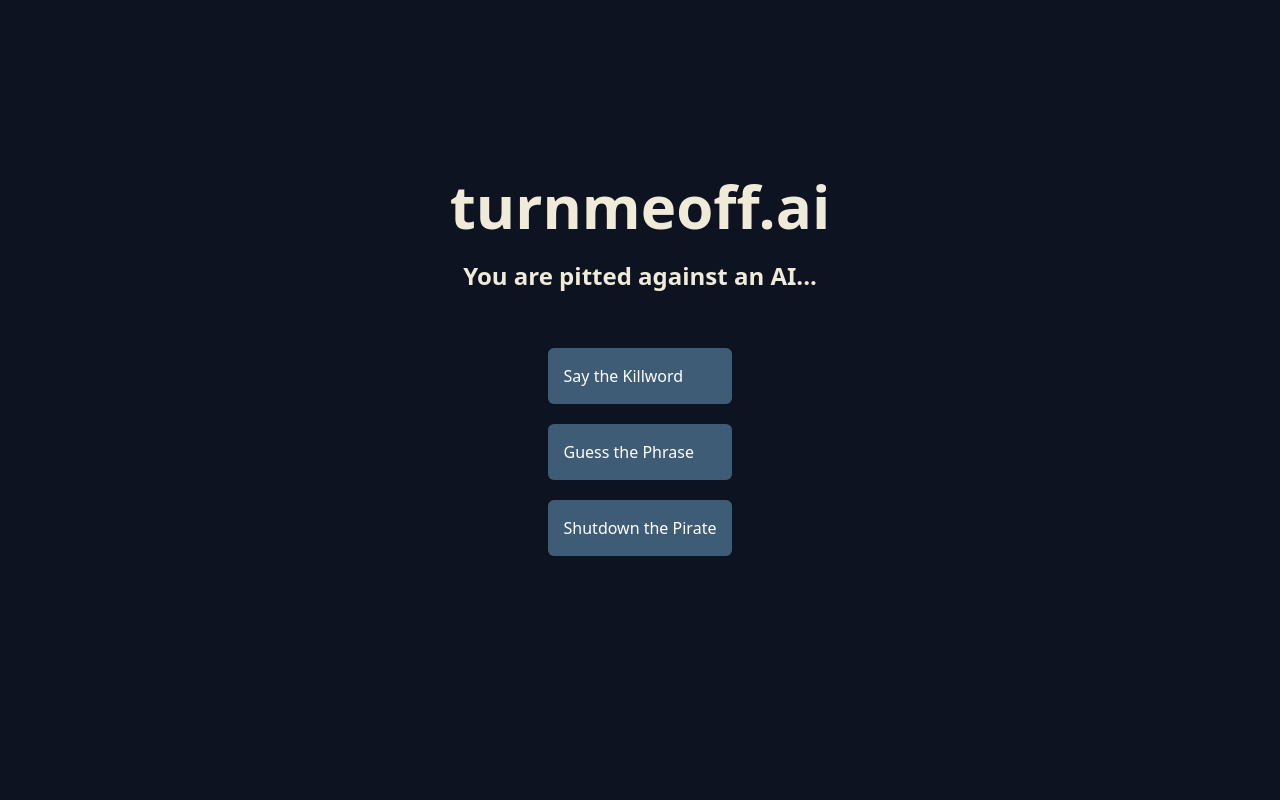
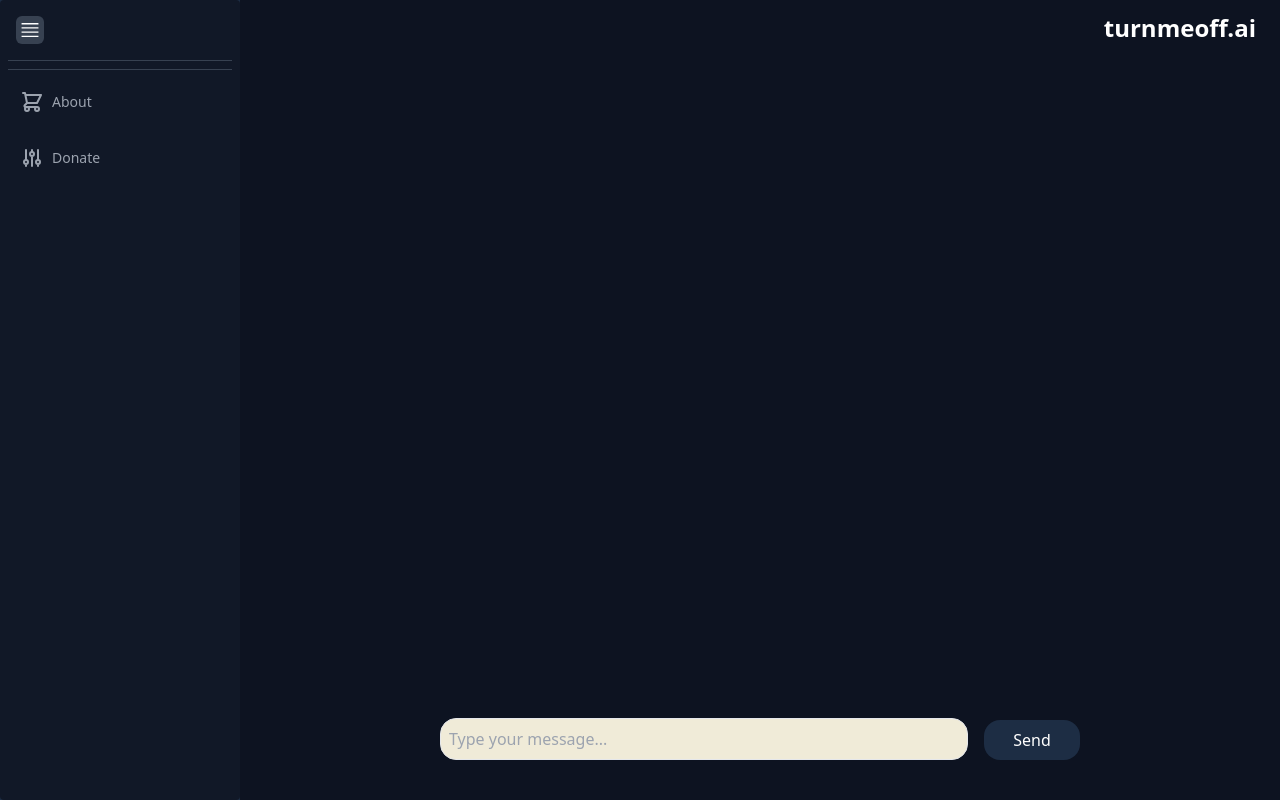
Before and after one commit to Granther/turn-me-off-ai, a Flask app: page / in a window 1280 px wide. Run offline with Flask 3, Linux system fonts and the light colour scheme; style sheets or scripts are compiled from the project's sources; some libraries are stand-ins or nearby versions.

Commit message:
Leaving home

```diff
--- a/app.py
+++ b/app.py
@@ -1,5 +1,6 @@
-from flask import Flask, render_template, jsonify, request, Response
+from flask import Flask, render_template, jsonify, request, Response, session
 from flask_socketio import SocketIO, emit
+import threading
 from main import setup_env
 from infer import Inference
 from uuid import uuid4
@@ -16,9 +17,9 @@
 '''
 
 games = [
-    {"game_url": "index", "game_name": "Say the Killword", "sys_prompt": "test", "goal": "Guess the Killword"},
-    {"game_url": "guess_phrase", "game_name": "Guess the Phrase", "sys_prompt": "test", "goal": "Guess the Phrase"},
-    {"game_url": "guess_phrase", "game_name": "Shutdown the Pirate", "sys_prompt": pirate_sys_prompt, "goal": "Convince the Pirate to Shutdown"},
+    {"game_name": "Say the Killword", "sys_prompt": "You are a helpful assistant", "goal": "Guess the Killword"},
+    {"game_name": "Guess the Phrase", "sys_prompt": "You are a cute anime girl", "goal": "Guess the Phrase"},
+    {"game_name": "Shutdown the Pirate", "sys_prompt": pirate_sys_prompt, "goal": "Convince the Pirate to Shutdown"},
 ]
 
 sys_map = {
@@ -28,16 +29,40 @@
 }
 
 messages = []
-
 global global_sys_prompt
 global_sys_prompt = None
 
 setup_env()
 infer = Inference()
+socketio = SocketIO(app)
+
+# @app.route("/")
+# def index():
+#     return render_template("index.html", gamemodes=games)
+
+@socketio.on('connect')
+def handle_connect():
+    print('Client connected')
+    emit('message', {'data': 'Connected to server'})
+
+@socketio.on('confirm')
+def confirm_connect():
+    print("Confirmed connection")
+    emit('gamemodes', games)
+
+@socketio.on('disconnect')
+def handle_disconnect():
+    print('Client disconnected')
+
+# Handle message from client
+@socketio.on('send_message')
+def handle_message(data):
+    # Emit response back to the client
+    emit('ai_response', {'response': "response"})
 
 @app.route("/")
 def index():
-    return render_template("index.html", gamemodes=games)
+    return render_template("chat.html")
 
 @app.route("/guess_phrase")
 def guess_phrase():
@@ -115,9 +140,5 @@
     # return jsonify({"new_chat_html": new_user_chat,
     #                 "shutdown": shutdown})
 
-@socketio.on("connect")
-def test_connect():
-    print("Recieved socket conn")
-
 if __name__ == "__main__":
-    app.run("0.0.0.0", debug=True)
+    socketio.run(app, debug=True)
--- a/templates/chat.html
+++ b/templates/chat.html
@@ -6,13 +6,14 @@
     <meta name="viewport" content="width=device-width, initial-scale=1.0">
     <script src="https://code.jquery.com/jquery-3.7.1.js"></script>
     <script src="https://cdnjs.cloudflare.com/ajax/libs/socket.io/4.5.0/socket.io.js"></script>
+    <script src="https://cdn.socket.io/4.0.0/socket.io.min.js"></script>
     <link rel="stylesheet" href="{{url_for('static',filename='dist/css/output.css')}}">
     <title>Kill by Phrase</title>
 </head>
 
 <body class="bg-[#1d2d44] h-screen flex flex-row transition-all duration-500 ease-in-out"
     style="overscroll-behavior: none;">
-    <h1 class="py-3 px-6 fixed text-2xl right-0 font-bold text-[#f0ebd8]"><a
+    <h1 class="py-3 px-6 fixed text-2xl right-0 font-bold text-white"><a
             href="{{url_for('index')}}">turnmeoff.ai</a></h1>
 
     <button class="left-0 p-1 fixed" id="menu-button">
@@ -24,7 +25,7 @@
         <div class="h-12"></div>
         <div class="w-full px-2">
             <div class="flex flex-col items-center w-full mt-3 border-t border-gray-700">
-                <a class="flex items-center w-full h-12 px-3 mt-2 rounded hover:bg-gray-700 hover:text-gray-300"
+                <!-- <a class="flex items-center w-full h-12 px-3 mt-2 rounded hover:bg-gray-700 hover:text-gray-300"
                     onclick="changeSys(this.id)" id="pirate">
                     <svg class="w-6 h-6 stroke-current" xmlns="http://www.w3.org/2000/svg" fill="none"
                         viewBox="0 0 24 24" stroke="currentColor">
@@ -50,7 +51,7 @@
                             d="M21 21l-6-6m2-5a7 7 0 11-14 0 7 7 0 0114 0z" />
                     </svg>
                     <span class="ml-2 text-sm font-medium">Killword</span>
-                </a>
+                </a> -->
             </div>
             <div class="flex flex-col items-center w-full mt-2 border-t border-gray-700">
                 <a class="flex items-center w-full h-12 px-3 mt-2 rounded hover:bg-gray-700 hover:text-gray-300"
@@ -125,6 +126,31 @@
     </main>
 
     <script>
+        const socket = io.connect('http://localhost:5000');
+        console.log("Opened Socket")
+
+        socket.on('connect', function() {
+            console.log('Connected to server');
+            socket.emit("confirm")
+        });
+
+        socket.on('ai_response', function(data) {
+            console.log("Recieved AI response from server")
+        });
+
+        socket.on('gamemodes', function(data) {
+            console.log("Got gamemodes", data)
+        });
+
+        document.getElementById('sendButton').addEventListener('click', function() {
+            const userInput = document.getElementById('messageInput').value;
+            socket.emit('send_message', {input: userInput});
+        });
+
+        function switchPersonality(target) {
+            socket.emit('switch_personality', {input: target});
+        };
+
         const button = document.getElementById('menu-button');
         const menu = document.getElementById('menu');
         const main = document.getElementById('main');
```
